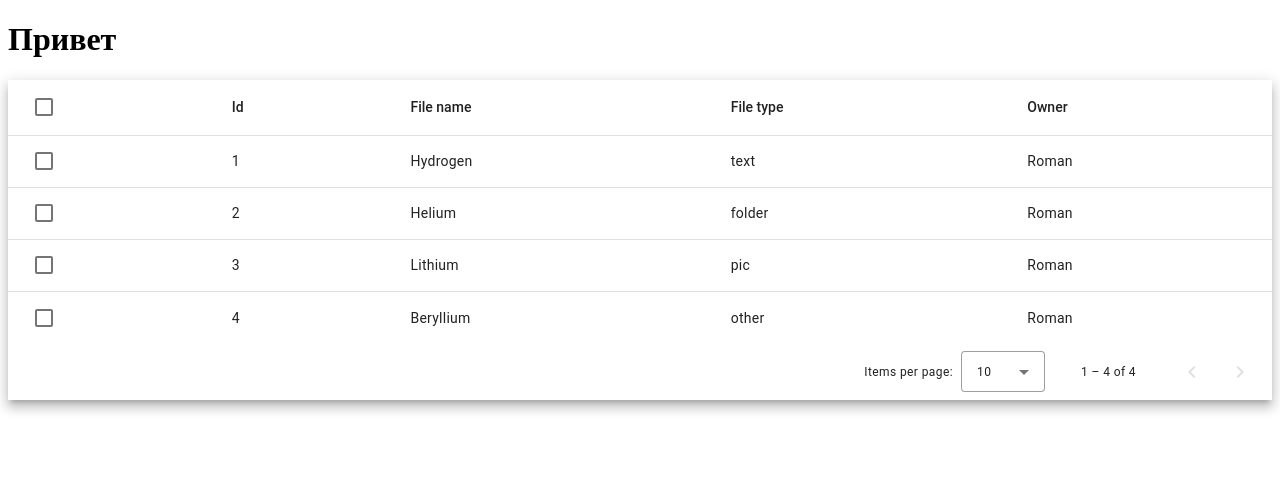
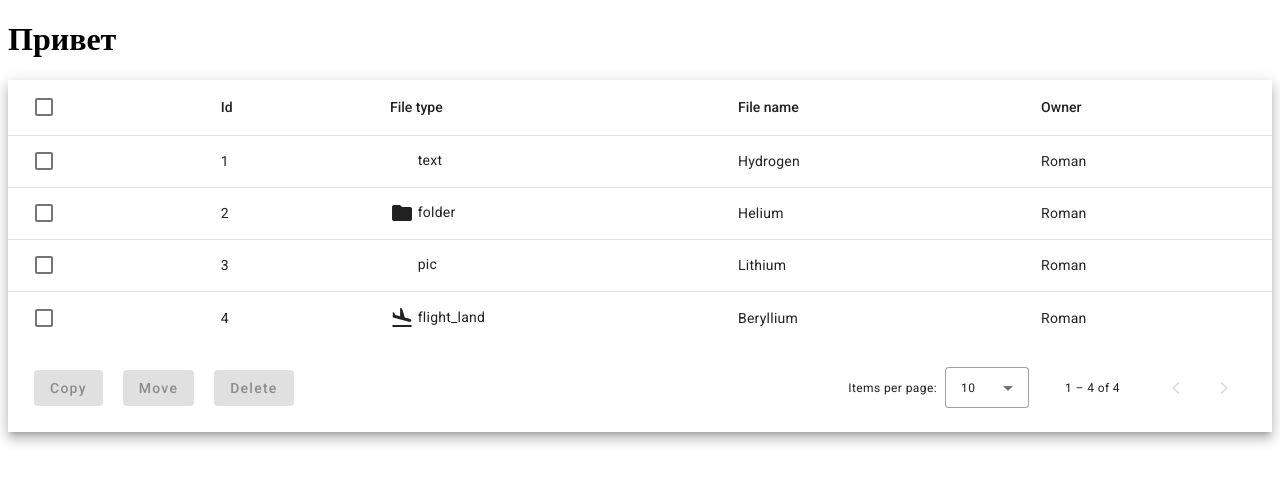
Before and after one commit to oakoak/ftp, an Angular app in the folder front/: page / in a window 1280 px wide. Shown: the top 484 px of the page. Built offline with nearby package versions, Linux system fonts and the light colour scheme.

Commit message:
add button to grid

```diff
--- a/front/angular.json
+++ b/front/angular.json
@@ -25,7 +25,7 @@
               "src/assets"
             ],
             "styles": [
-              "node_modules/@angular/material/prebuilt-themes/deeppurple-amber.css"
+              "@angular/material/prebuilt-themes/indigo-pink.css"
             ],
             "scripts": []
           },
@@ -87,6 +87,7 @@
               "src/assets"
             ],
             "styles": [
+              "@angular/material/prebuilt-themes/indigo-pink.css",
               "src/styles.css"
             ],
             "scripts": []
--- a/front/package.json
+++ b/front/package.json
@@ -11,6 +11,7 @@
   "private": true,
   "dependencies": {
     "@angular/animations": "^15.0.0",
+    "@angular/cdk": "^15.0.2",
     "@angular/common": "^15.0.0",
     "@angular/compiler": "^15.0.0",
     "@angular/core": "^15.0.0",
--- /dev/null
+++ b/front/src/app/button-download/button-download.component.html
@@ -0,0 +1 @@
+<p>button-download works!</p>
--- a/front/src/app/files-list/files-list-datasource.ts
+++ b/front/src/app/files-list/files-list-datasource.ts
@@ -17,7 +17,7 @@ const EXAMPLE_DATA: FilesListItem[] = [
   {id: 1, name: 'Hydrogen' , type: 'text', owner: 'Roman'},
   {id: 2, name: 'Helium'   , type: 'folder', owner: 'Roman'},
   {id: 3, name: 'Lithium'  , type: 'pic', owner: 'Roman'},
-  {id: 4, name: 'Beryllium', type: 'other', owner: 'Roman'},
+  {id: 4, name: 'Beryllium', type: 'flight_land', owner: 'Roman'},
 ];
 
 /**
--- a/front/src/app/files-list/files-list.component.css
+++ b/front/src/app/files-list/files-list.component.css
@@ -3,3 +3,18 @@
 .full-width-table {
   width: 100%;
 }
+
+.container {
+  display: flex;
+  padding: 1em;
+  box-sizing: border-box;
+  width: 100%;
+}
+
+.button {
+  padding: 10px;
+}
+
+.paginator {
+  margin-left: auto;
+}
--- a/front/src/app/files-list/files-list.component.html
+++ b/front/src/app/files-list/files-list.component.html
@@ -25,7 +25,7 @@
 
     <ng-container matColumnDef="type">
       <th mat-header-cell *matHeaderCellDef mat-sort-header>File type</th>
-      <td mat-cell *matCellDef="let row">{{row.type}}</td>
+      <td mat-cell *matCellDef="let row"><mat-icon style="vertical-align: middle">{{row.type}}</mat-icon> {{row.type}}</td>
     </ng-container>
 
     <!-- Name Column -->
@@ -45,11 +45,37 @@
     </tr>
   </table>
 
+
+
+  <div class="container">
+    <div class="button">
+        <button mat-raised-button
+                [disabled]="this.selection.selected.length == 0">
+          Copy
+        </button>
+      </div>
+    <div class="button">
+      <button mat-raised-button
+              [disabled]="this.selection.selected.length == 0">
+        Move
+      </button>
+    </div>
+    <div class="button">
+      <button mat-raised-button color="warn"
+              (click)="delete($event)"
+              [disabled]="this.selection.selected.length == 0">
+        Delete
+      </button>
+    </div>
+    <div class="paginator">
       <mat-paginator #paginator
           [length]="dataSource.data.length"
           [pageIndex]="0"
           [pageSize]="10"
           [pageSizeOptions]="[5, 10, 20]"
-      aria-label="Select page">
+          aria-label="Select page"
+          >
       </mat-paginator>
     </div>
+  </div>
+</div>
--- a/front/src/app/files-list/files-list.component.ts
+++ b/front/src/app/files-list/files-list.component.ts
@@ -6,6 +6,7 @@ import { FilesListDataSource, FilesListItem } from './files-list-datasource';
 import { MatMenuTrigger } from '@angular/material/menu';
 import {MatIconModule} from '@angular/material/icon';
 import {SelectionModel} from '@angular/cdk/collections';
+import { EventEmitter } from '@angular/core';
 
 
 
@@ -21,7 +22,7 @@ export class FilesListComponent implements AfterViewInit {
   dataSource: FilesListDataSource;
 
   /** Columns displayed in the table. Columns IDs can be added, removed, or reordered. */
-  displayedColumns = ['select', 'id', 'name', 'type', 'owner'];
+  displayedColumns = ['select', 'id', 'type', 'name', 'owner'];
   selection = new SelectionModel<FilesListItem>(true, []);
 
 
@@ -50,4 +51,17 @@ export class FilesListComponent implements AfterViewInit {
           this.dataSource.data.forEach(row => this.selection.select(row));
     }
 
+    deleteOne = new EventEmitter<any>();
+    delete($event: MouseEvent){
+      console.log('Working delete');
+      let a = '';
+      for (let item of this.selection.selected) {
+        console.log(item.id);
+        a += item.name + ' '
+      }
+
+      console.log('You wanted delete ' + a)
+
+    }
+
 }
--- a/front/src/index.html
+++ b/front/src/index.html
@@ -6,6 +6,9 @@
   <base href="/">
   <meta name="viewport" content="width=device-width, initial-scale=1">
   <link rel="icon" type="image/x-icon" href="favicon.ico">
+  <link rel="preconnect" href="https://fonts.gstatic.com">
+  <link href="https://fonts.googleapis.com/css2?family=Roboto:wght@300;400;500&display=swap" rel="stylesheet">
+  <link href="https://fonts.googleapis.com/icon?family=Material+Icons" rel="stylesheet">
 </head>
 <body>
   <app-root></app-root>
```
Also changed, not shown: front/src/app/app.module.ts (+6 -1 lines), front/src/app/button-download/button-download.component.ts (added, +10 -0 lines), front/src/app/button-download/button-download.component.css (added), 2 other files (tests, documents, lock files or other folders). Lines whose indentation alone changed are shown as unchanged.
